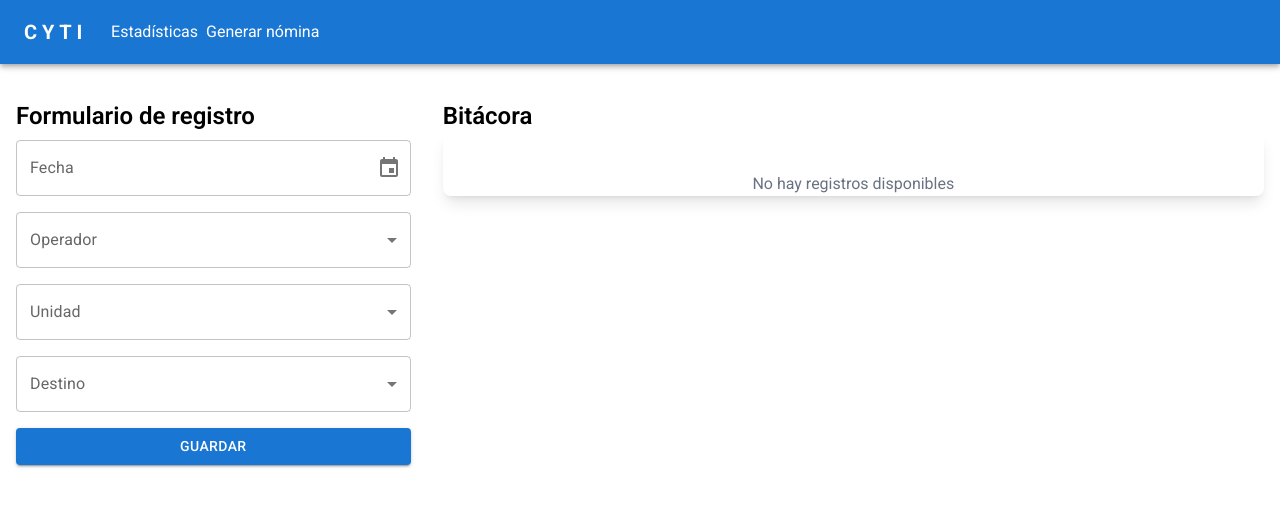
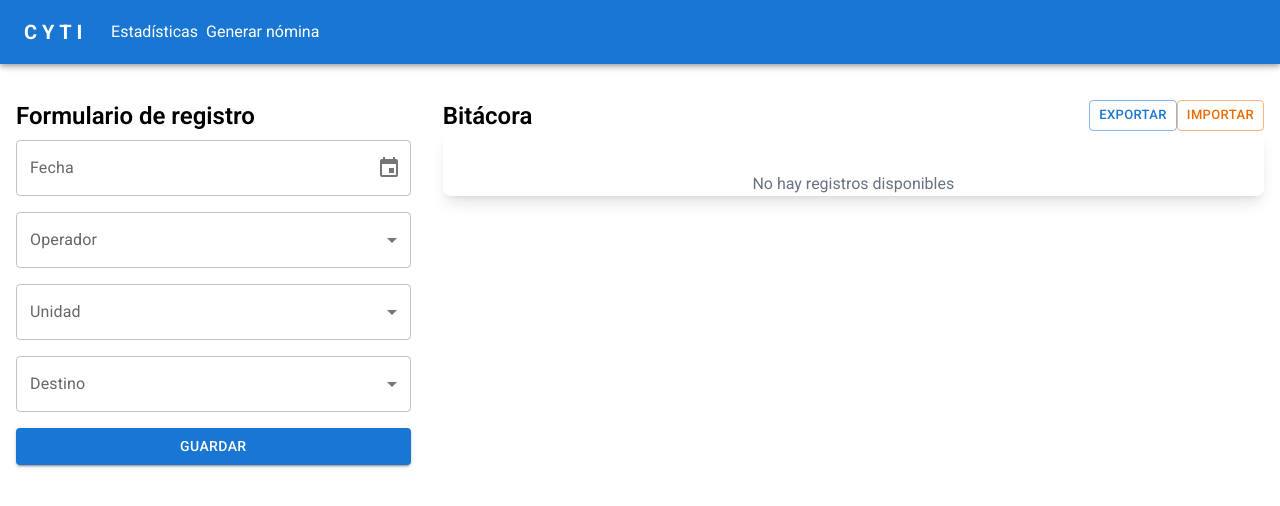
Before and after one commit to ErikSamuelVT/cyti-admin, a Next.js app: page / in a window 1280 px wide. Shown: the top 506 px of the page. Built offline with nearby package versions, Linux system fonts and the light colour scheme.

Commit message:
feat: implement data export and import feature

```diff
--- /dev/null
+++ b/app/lib/exportData.ts
@@ -0,0 +1,28 @@
+import { TableLog } from './interfaces';
+
+export const exportJSON = (data: TableLog[]): void => {
+  if (typeof window === 'undefined') return;
+  const jsonString = JSON.stringify(data, null, 2);
+
+  const blob = new Blob([jsonString], { type: 'application/json' });
+
+  const url = window.URL.createObjectURL(blob);
+
+  const link = document.createElement('a');
+  link.href = url;
+  link.download = 'data.json';
+
+  document.body.appendChild(link);
+  link.click();
+  document.body.removeChild(link);
+  window.URL.revokeObjectURL(url);
+};
+export const readJSONFile = (file: File): Promise<string> => {
+  return new Promise((resolve, reject) => {
+    const reader = new FileReader();
+    reader.onload = () => resolve(reader.result as string);
+    reader.onerror = () => reject(new Error('Error al leer el archivo'));
+
+    reader.readAsText(file);
+  });
+};
--- a/app/store/logStore.ts
+++ b/app/store/logStore.ts
@@ -5,6 +5,7 @@ import { TableLog } from '../lib/interfaces';
 
 type Store = {
   records: TableLog[];
+  setRecords: (records: TableLog[]) => void;
   addRecord: (record: TableLog) => void;
   deleteRedcord: (id: string) => void;
   updateRecord: (recordUpdated: TableLog) => void;
@@ -14,6 +15,7 @@ export const useLogStore = create<Store>()(
   persist(
     (set) => ({
       records: [],
+      setRecords: (records: TableLog[]) => set({ records }),
       addRecord: (record: TableLog) =>
         set((state) => {
           const newRecords = [...state.records, record].sort((a, b) => {
--- a/app/ui/table/table.tsx
+++ b/app/ui/table/table.tsx
@@ -12,8 +12,10 @@ import {
   TablePagination,
   TableRow,
 } from '@mui/material';
+import { styled } from '@mui/material/styles';
 import { Fragment, useMemo, useState } from 'react';
 
+import { exportJSON, readJSONFile } from '@/app/lib/exportData';
 import { getTripsByOperators, getTripsByUnits } from '@/app/lib/getNTrips';
 import { OperatorTrip, TableLog, UnitTrip } from '@/app/lib/interfaces';
 import { useLogStore } from '@/app/store/logStore';
@@ -29,7 +31,19 @@ export default function TableComponent({ title, headers, tableType, setRecordToU
   const rowsPerPage = 5;
   const [page, setPage] = useState(0);
 
-  const { records, deleteRedcord } = useLogStore();
+  const { records, deleteRedcord, setRecords } = useLogStore();
+
+  const VisuallyHiddenInput = styled('input')({
+    clip: 'rect(0 0 0 0)',
+    clipPath: 'inset(50%)',
+    height: 1,
+    overflow: 'hidden',
+    position: 'absolute',
+    bottom: 0,
+    left: 0,
+    whiteSpace: 'nowrap',
+    width: 1,
+  });
 
   const handleChangePage = (event: React.MouseEvent<HTMLButtonElement> | null, newPage: number) => {
     setPage(newPage);
@@ -116,9 +130,49 @@ export default function TableComponent({ title, headers, tableType, setRecordToU
     }
   };
 
+  const handleFileChange = async (e: React.ChangeEvent<HTMLInputElement>) => {
+    const file = e.target.files?.[0];
+
+    if (!file) return;
+
+    try {
+      const content = await readJSONFile(file);
+      const contentParsed = JSON.parse(content);
+      setRecords(contentParsed);
+      alert('Datos importados correctamente.');
+    } catch (error) {
+      alert('Error al procesar el archivo.');
+    }
+  };
+
   return (
     <>
-      <h3 className="text-2xl font-semibold">{title}</h3>
+      {tableType === 'log' && (
+        <div style={{ display: 'flex', justifyContent: 'space-between' }}>
+          <h3 className="text-2xl font-semibold">{title}</h3>
+          <div>
+            <Button
+              onClick={() => exportJSON(records)}
+              variant="outlined"
+              size="small"
+              color="primary"
+            >
+              Exportar
+            </Button>
+            <Button
+              variant="outlined"
+              size="small"
+              color="warning"
+              role={undefined}
+              tabIndex={-1}
+              component="label"
+            >
+              Importar
+              <VisuallyHiddenInput type="file" onChange={handleFileChange} multiple />
+            </Button>
+          </div>
+        </div>
+      )}
       {records.length === 0 && (
         <div className="flex justify-center items-center rounded-lg shadow-lg min-h-[300]">
           <p className="mt-10 text-gray-500">No hay registros disponibles</p>
```
